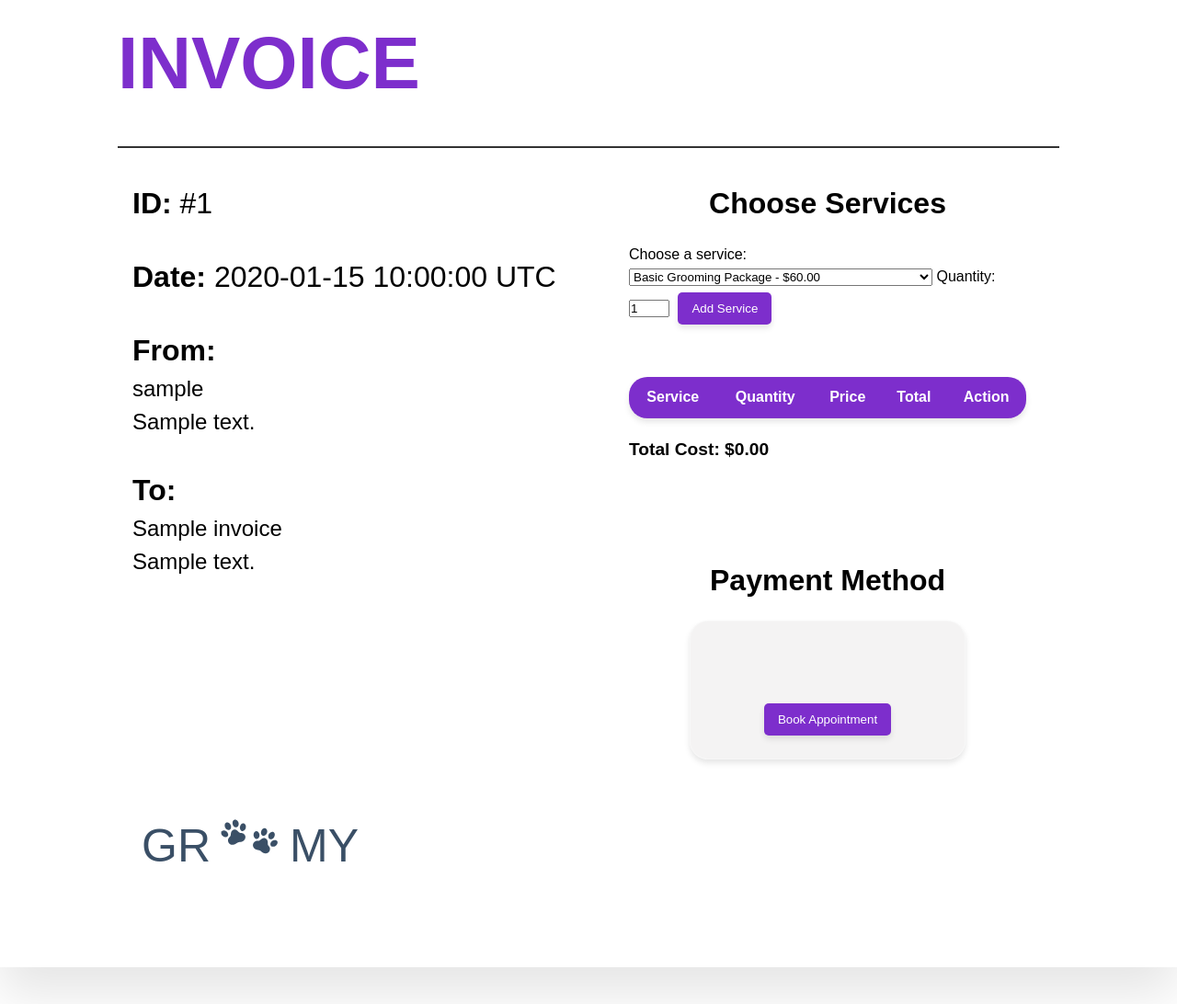
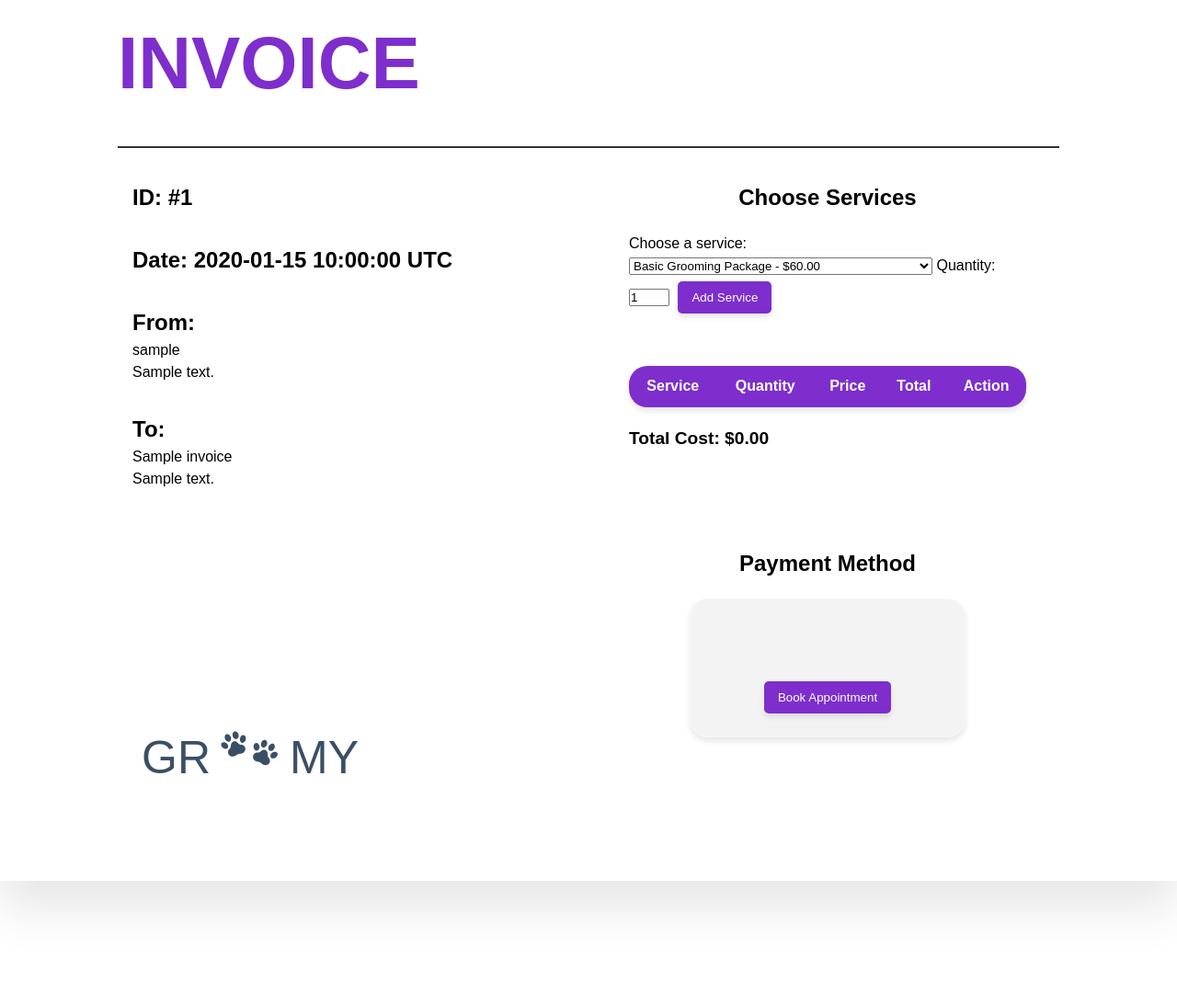
Before and after one commit to bsu-cs4360-software-engineering/groomy-table, a Flask app: template templates/invoice.html in a window 1280 px wide. Shown: the part 126-1218 px from the top of the page at 92% size. After the commit the page ends 1114 px from the top, so only its background shows below. Run offline with Flask 3, Linux system fonts and the light colour scheme; the template is opened without the code that fills it: values that come from a table or form of the project are taken from there, others are empty; tables that the repository leaves empty hold one stand-in row (values such as "Sample post"); lists and menus that the app fills with data are empty; some libraries are stand-ins or nearby versions.

Commit message:
changed font size on invoice

```diff
--- a/static/css/invoice.css
+++ b/static/css/invoice.css
@@ -43,14 +43,14 @@
     padding-bottom: 2em;
 }
 
-.grid-container div h2 {
+/* .grid-container div h2 {
     font-size: xx-large;
     font-weight: lighter;
-}
+} */
 
-.grid-container div p {
+/* .grid-container div p {
     font-size: x-large;
-}
+} */
 
 .centered-line {
     margin: 20px auto 0;
```
